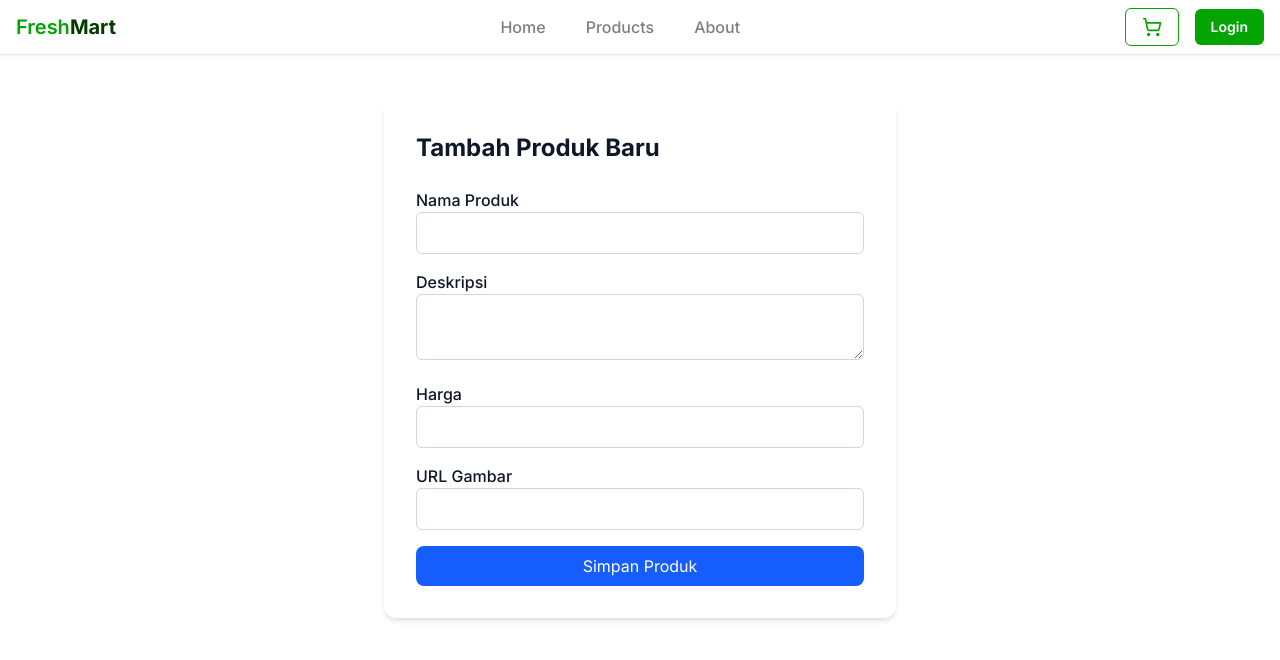
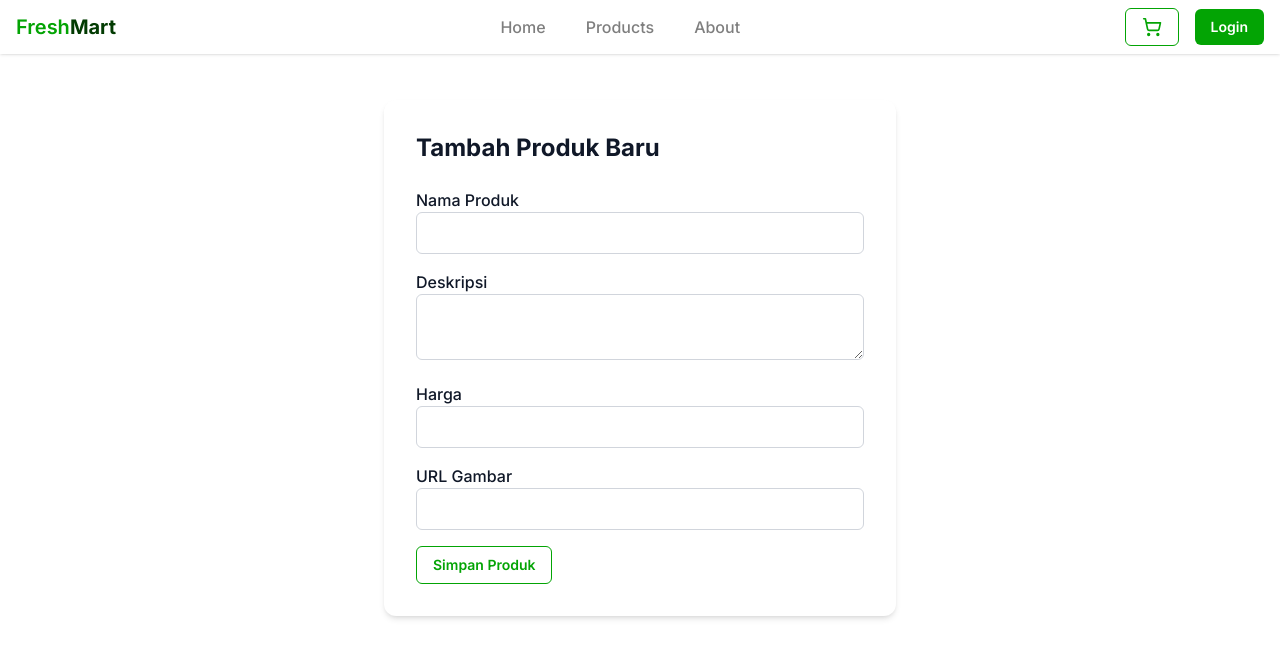
Before and after one commit to Kaikaikaiaiaaijxiosgxchg/e-commerse, a Next.js app: page /products/new in a window 1280 px wide. Shown: the top 660 px of the page. Built offline with nearby package versions, Linux system fonts and the light colour scheme; no server answers; the database is empty.

Commit message:
fix: button variant

```diff
--- a/app/(public)/products/new/page.tsx
+++ b/app/(public)/products/new/page.tsx
@@ -2,7 +2,7 @@
 
 import { useState } from "react";
 import { useRouter } from "next/navigation";
-import { Input } from "@atoms";
+import { Input, Button } from "@atoms";
 
 export default function NewProductPage() {
   const router = useRouter();
@@ -102,13 +102,13 @@ export default function NewProductPage() {
             />
           </div>
 
-          <button
+          <Button
             type="submit"
-            className="w-full bg-blue-600 text-white py-2 rounded-lg hover:bg-blue-700"
             disabled={loading}
+            variant="ghost"
           >
             {loading ? "Menyimpan..." : "Simpan Produk"}
-          </button>
+          </Button>
         </form>
       </div>
     </main>
```
